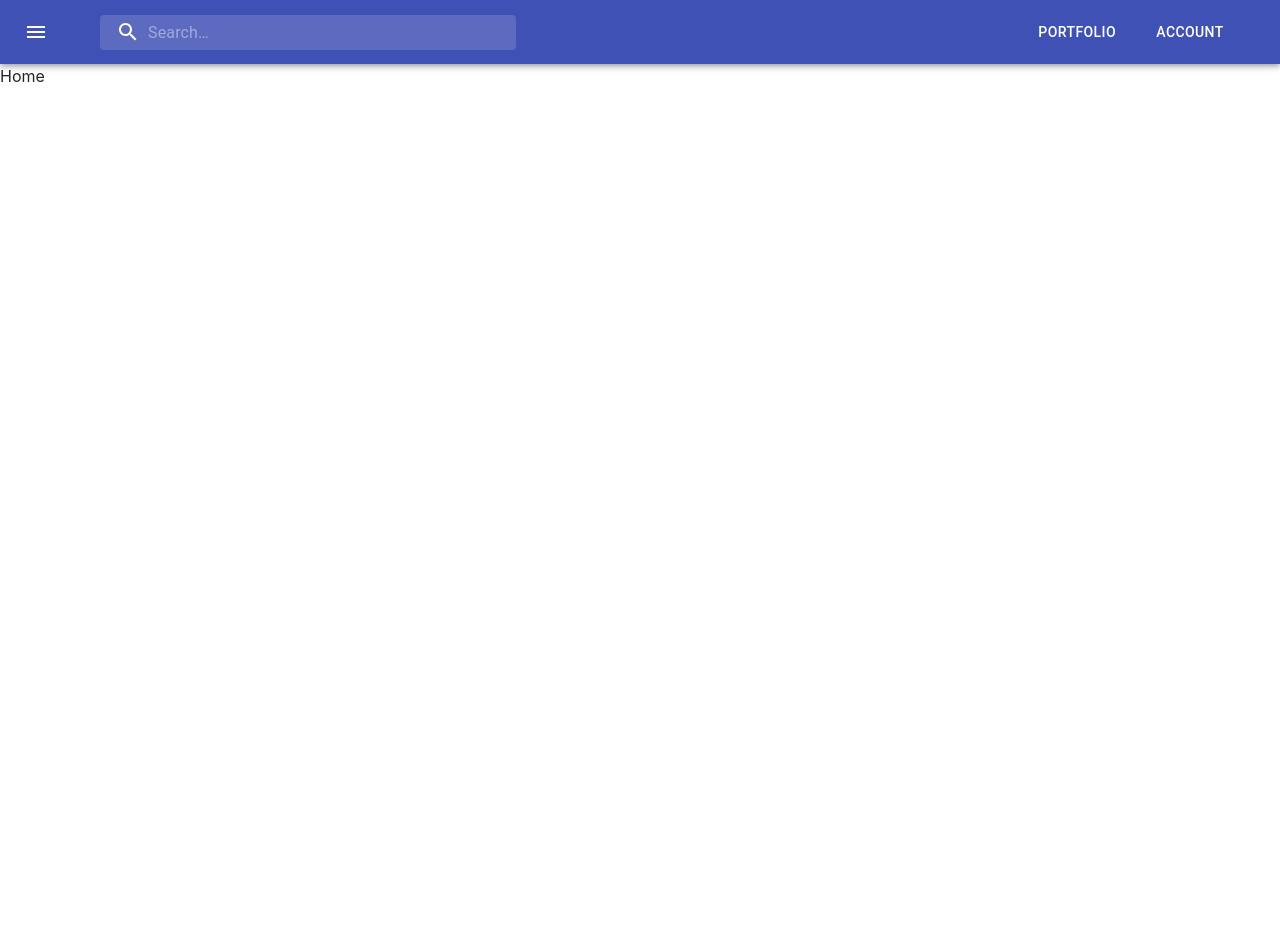
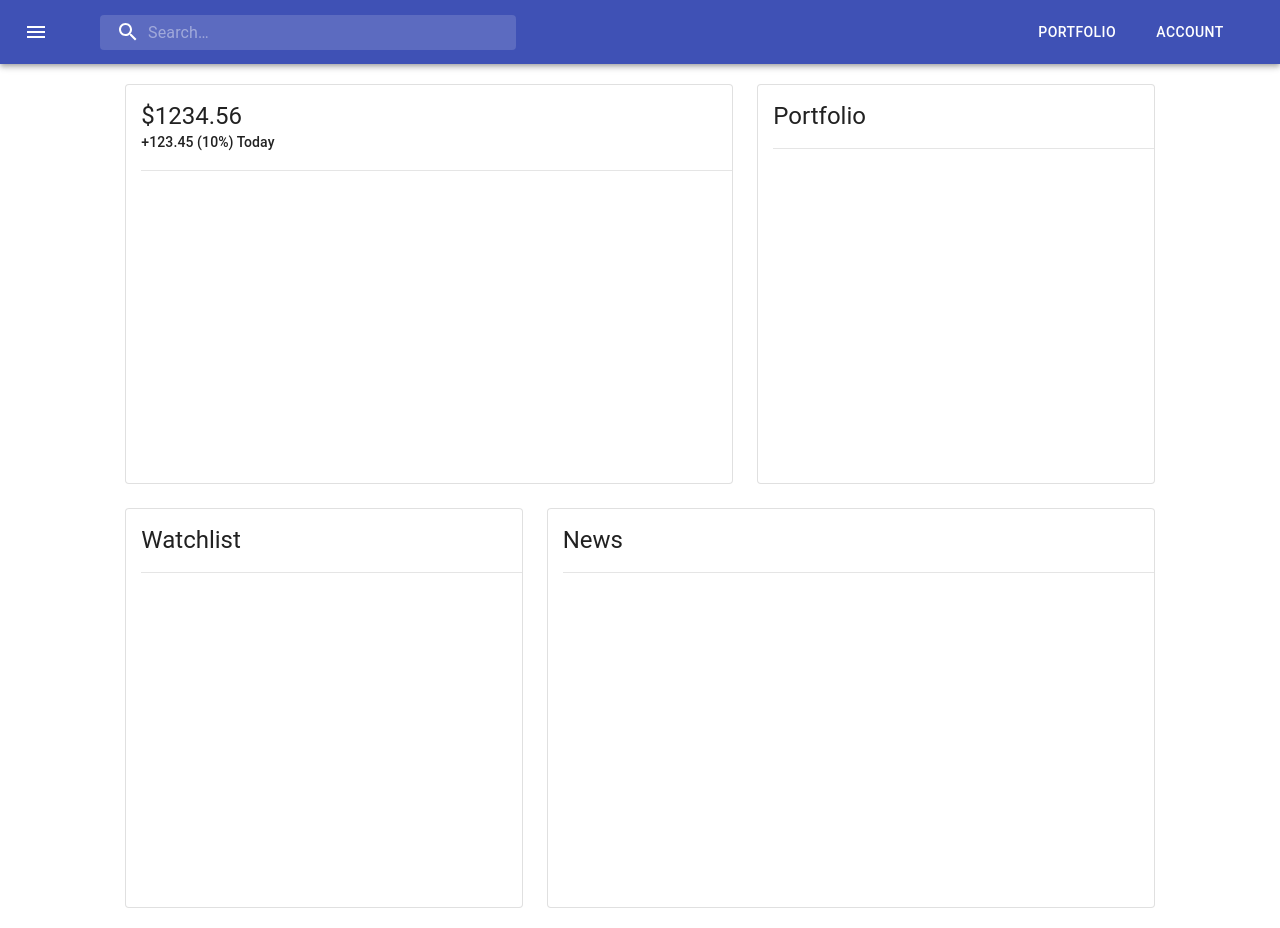
Before and after one commit to TalhaR/Canopy, a React (Create React App) app in the folder client/: page / in a window 1280 px wide. Before the commit the page ends 800 px from the top, so only its background shows below. Built offline with nearby package versions, Linux system fonts and the light colour scheme.

Commit message:
created basic layout for homepage

```diff
--- a/client/src/pages/HomePage.jsx
+++ b/client/src/pages/HomePage.jsx
@@ -1,12 +1,41 @@
+import { Grid } from "@material-ui/core";
+import { makeStyles } from "@material-ui/core/styles";
 import React from "react";
+import Graph from "../components/Graph";
+import News from "../components/News";
+import StockList from "../components/StockList";
+
+const useStyles = makeStyles((theme) => ({
+    root: {
+        flexGrow: 1,
+        padding: 20,
+    },
+}));
 
 function HomePage() {
+    const classes = useStyles();
+
     return (
-        // <Navbar />
-        <div>
-            Home
-        </div>
-    )
+        <main className={classes.root}>
+            <Grid container justify="center" spacing={3}>
+                <Grid item xs={12} md={6}>
+                    <Graph />
+                </Grid>
+
+                <Grid item xs={12} sm={6} md={4}>
+                    <StockList title="Portfolio" />
+                </Grid>
+
+                <Grid item xs={12} sm={6} md={4}>
+                    <StockList title="Watchlist" />
+                </Grid>
+
+                <Grid item xs={12} md={6}>
+                    <News />
+                </Grid>
+            </Grid>
+        </main>
+    );
 }
 
 export default HomePage;
```
